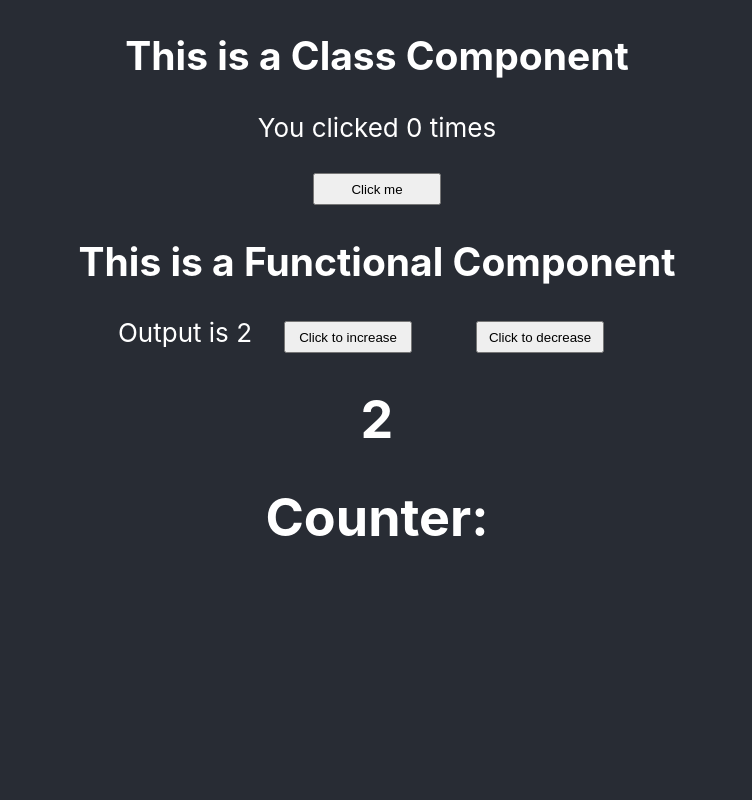
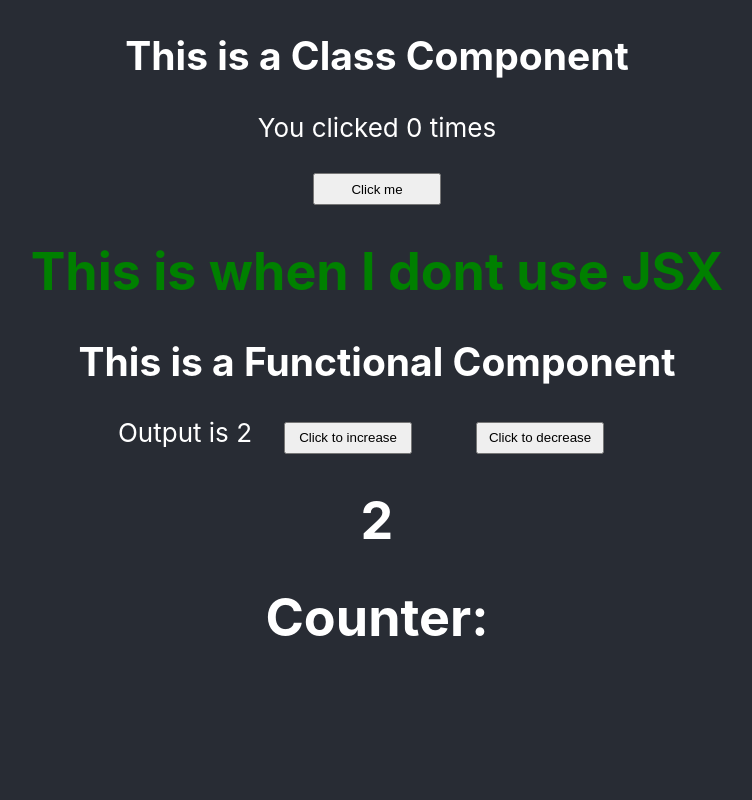
Before and after one commit to harinipriyak/notes-app, a React (Create React App) app: page / in a window 1280 px wide. Shown: the top 800 px of the page, without its empty margins (263-1015 px from the left). Built offline with nearby package versions, Linux system fonts and the light colour scheme.

Commit message:
Add Non JSX Code as example

```diff
--- a/src/FunctionalComponent.js
+++ b/src/FunctionalComponent.js
@@ -1,4 +1,4 @@
-import {useEffect, useState} from "react";
+import React, {useEffect, useState} from "react";
 
 const FunctionalComponent =({data}) => {
     const [counter, setCounter] = useState(0);
@@ -26,6 +26,9 @@ const FunctionalComponent =({data}) => {
     return (
         <div className="functional-component">
             <header className="functional-component__header">
+                {React.createElement(
+                    "h1", { style: { color: "green" } }, "This is when I dont use JSX"
+                )}
                 <h2>This is a Functional Component</h2>
                 Output is {data} {counter}
                 <button onClick={increaseCounter}> Click to increase </button>
```
